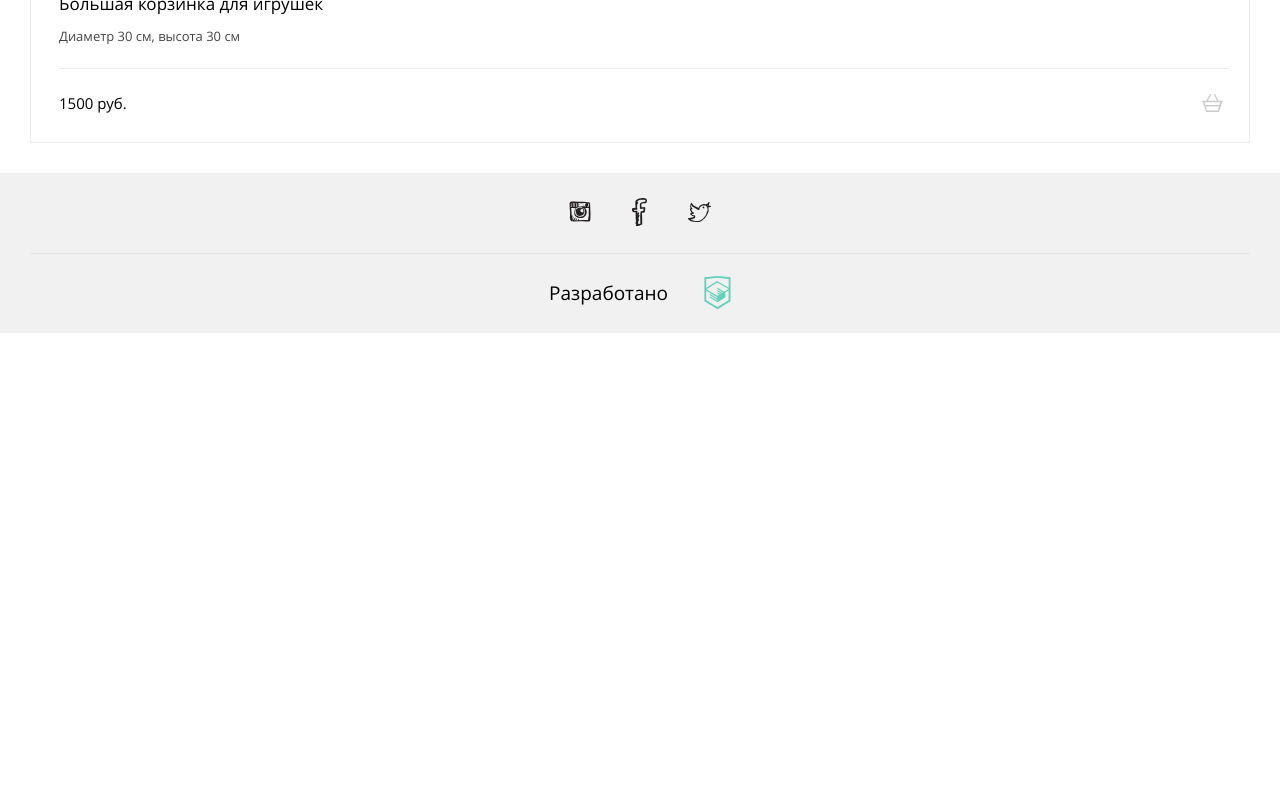
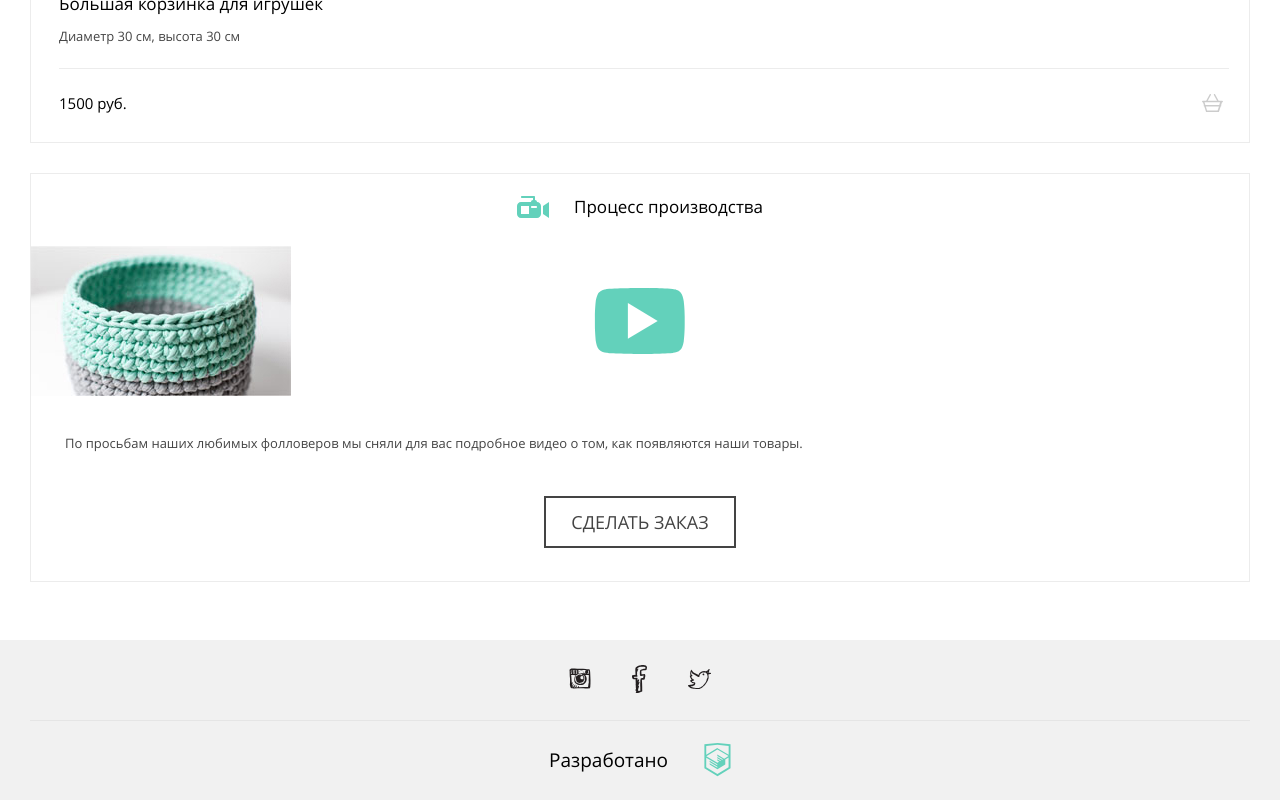
Before and after one commit to kelter-js/bears, a React (Create React App) app: page /catalog in a window 1280 px wide. Shown: the part 1239-2039 px from the top of the page. Before the commit the page ends 1572 px from the top, so only its background shows below. Built offline with nearby package versions, Linux system fonts and the light colour scheme.

Commit message:
feat: implemented section with info about process

```diff
--- a/src/Modules/Catalog/Catalog.tsx
+++ b/src/Modules/Catalog/Catalog.tsx
@@ -2,12 +2,14 @@ import { CatalogTeaser } from "../../components/CatalogTeaser";
 import { Footer } from "../../components/Footer";
 import { Header } from "../../components/Header";
 import { Productions } from "../../components/Productions";
+import { AboutProcess } from "../../components/AboutProcess";
 
 export const Catalog = () => (
   <div>
     <Header />
     <CatalogTeaser />
     <Productions />
+    <AboutProcess />
     <Footer />
   </div>
 );
--- /dev/null
+++ b/src/components/AboutProcess/AboutProcess.styled.ts
@@ -0,0 +1,74 @@
+import styled from "styled-components";
+
+export const Container = styled("section")`
+  padding: 0 30px 58px 30px;
+`;
+
+export const Content = styled("div")`
+  display: flex;
+  flex-direction: column;
+  border: 1px solid var(--grey-shadow);
+`;
+
+export const Title = styled("div")`
+  display: flex;
+  justify-content: center;
+  margin-top: 21.5px;
+  margin-bottom: 26.5px;
+  padding-left: 31px;
+  padding-right: 31px;
+
+  & .process-title {
+    margin-left: 25px;
+    font-family: var(--font-family);
+    font-weight: 700;
+    font-size: 17px;
+
+    line-height: 24px;
+    color: var(--black);
+  }
+`;
+
+export const Media = styled("div")`
+  position: relative;
+
+  & .play-icon {
+    position: absolute;
+    top: 50%;
+    left: 50%;
+    transform: translate(-50%, -50%);
+  }
+`;
+
+export const Description = styled("div")`
+  margin-top: 35px;
+  margin-bottom: 41px;
+  padding-left: 34px;
+  padding-right: 31px;
+
+  & .process-description {
+    font-family: var(--font-family);
+    font-weight: 400;
+    font-size: 13px;
+
+    line-height: 24px;
+    color: var(--dark-grey);
+  }
+`;
+
+export const OrderButton = styled("button")`
+  height: 52px;
+  min-width: 192px;
+  margin: 0 auto;
+  margin-bottom: 33px;
+  font-family: var(--font-family);
+  font-weight: 700;
+  font-size: 18px;
+  border: 2px solid var(--dark-grey);
+
+  line-height: 16px;
+  text-transform: uppercase;
+  text-align: center;
+  color: var(--dark-grey);
+  cursor: pointer;
+`;
--- /dev/null
+++ b/src/components/AboutProcess/AboutProcess.tsx
@@ -0,0 +1,38 @@
+import {
+  Container,
+  Content,
+  Title,
+  Media,
+  Description,
+  OrderButton,
+} from "./AboutProcess.styled";
+import Typography from "../common/Typography";
+import { Icon } from "../Icon";
+
+export const AboutProcess = () => (
+  <Container>
+    <Content>
+      <Title>
+        <Icon iconName={`/icons/video.svg`} />
+        <Typography className="process-title">Процесс производства</Typography>
+      </Title>
+
+      <Media>
+        <img
+          alt="Видео о процессе изготовления"
+          src={`/image/video-mobile.jpg`}
+        />
+        <Icon iconName={`/icons/play.svg`} className="play-icon" />
+      </Media>
+
+      <Description>
+        <Typography className="process-description">
+          По просьбам наших любимых фолловеров мы сняли для вас подробное видео
+          о том, как появляются наши товары.
+        </Typography>
+      </Description>
+
+      <OrderButton>Сделать заказ</OrderButton>
+    </Content>
+  </Container>
+);
--- /dev/null
+++ b/src/components/AboutProcess/index.ts
@@ -0,0 +1 @@
+export { AboutProcess } from "./AboutProcess";
```
